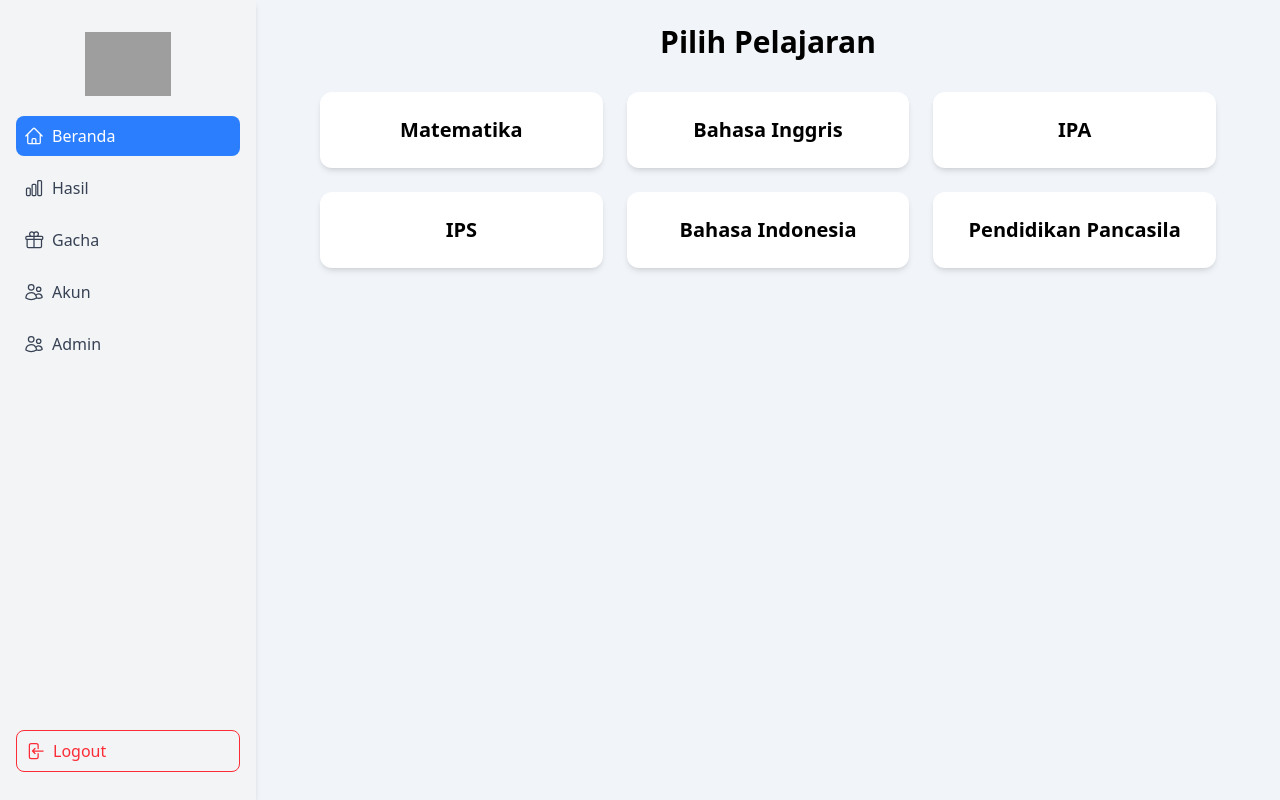
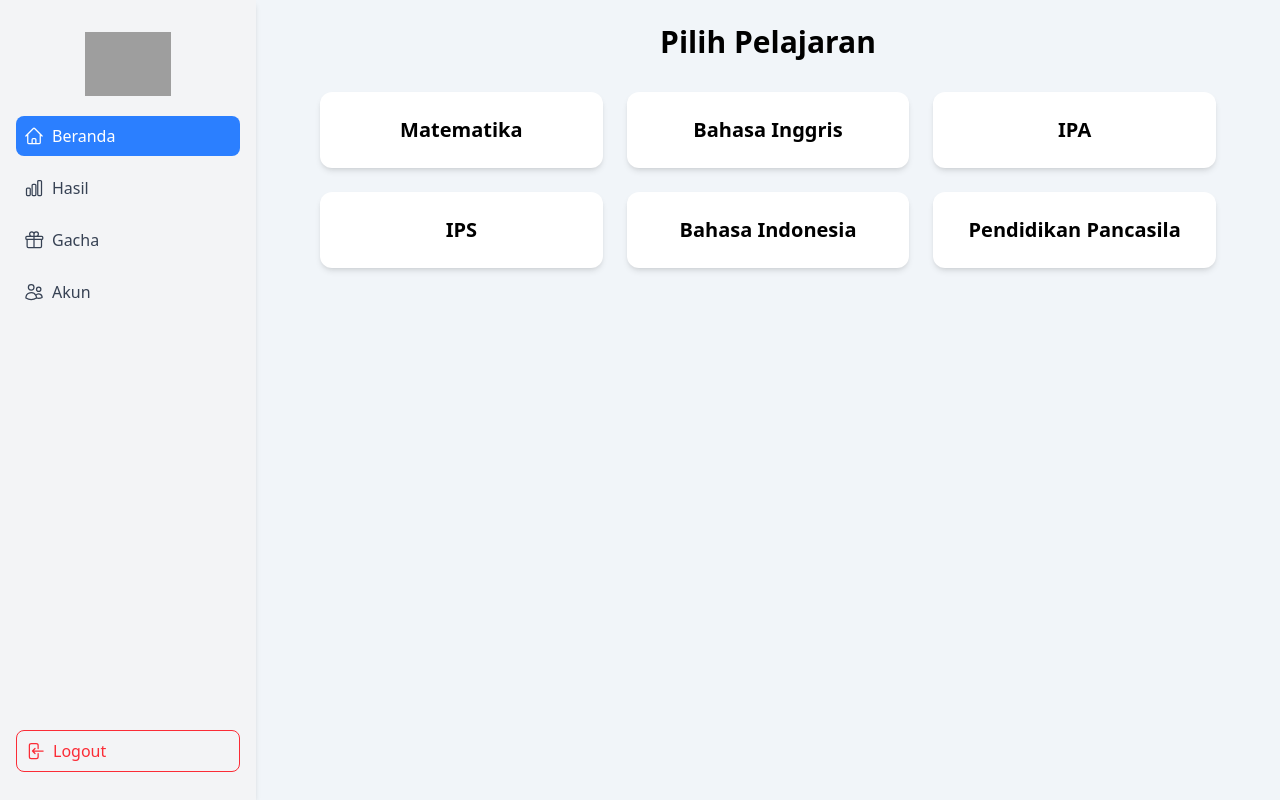
Before and after one commit to FardanAthilla/YokQuiz, a React (Vite) app: page / in a window 1280 px wide. Built offline with nearby package versions, Linux system fonts and the light colour scheme; no server answers; sample sign-in values are in the browser's storage; grey boxes are pictures that could not be loaded.

Commit message:
Initial commit with files

```diff
--- a/src/Components/sidebar.tsx
+++ b/src/Components/sidebar.tsx
@@ -15,7 +15,6 @@ const menu1 = [
   { name: "Hasil", icon: ChartBarIcon, path: "/hasil" },
   { name: "Gacha", icon: GiftIcon, path: "/gacha" },
   { name: "Akun", icon: UsersIcon, path: "/account" },
-  { name: "Admin", icon: UsersIcon, path: "/admin" },
 ];
 
 function Sidebar() {
```
